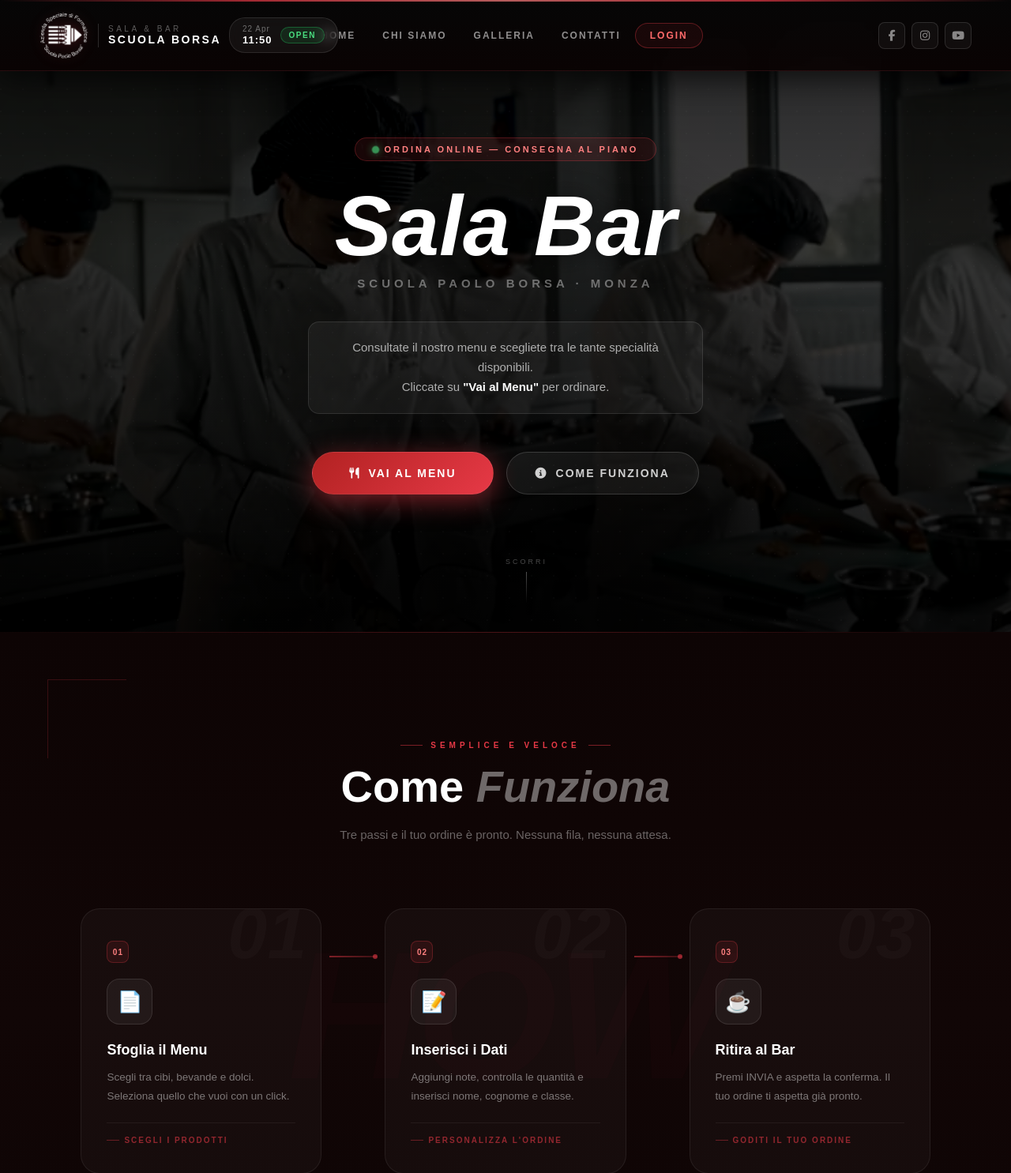
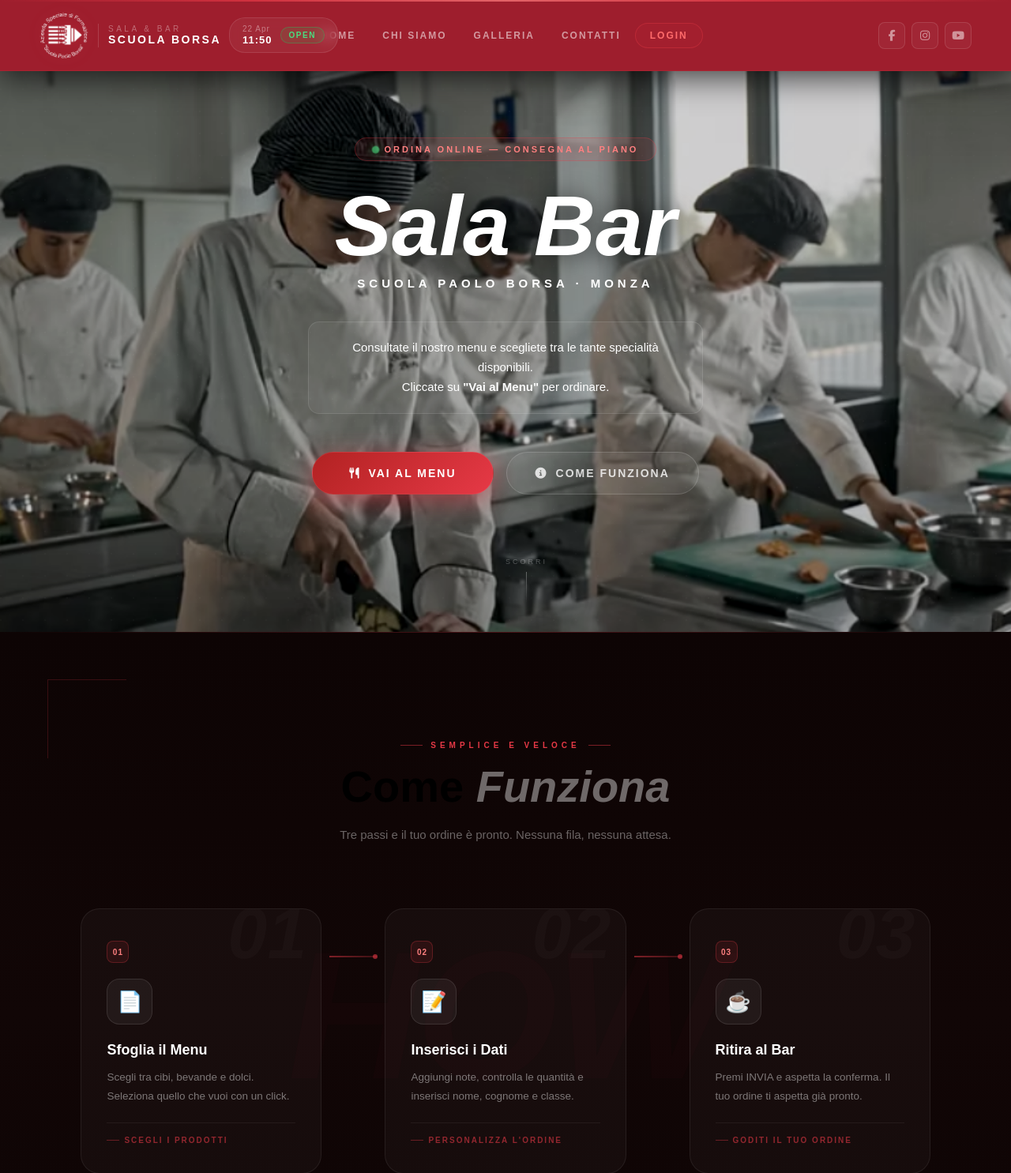
Before and after one commit to profnicotra/ordini-bar-scuola-borsa, a Flask app: page / in a window 1280 px wide. Shown: the top 1485 px of the page at 79% size. Run offline with Flask 3, Linux system fonts and the light colour scheme; data comes from the database, SQL or seed files in the repository.

Commit message:
modifica grafica index

```diff
--- a/ordiniBarScuolaBorsa/templates/index.html
+++ b/ordiniBarScuolaBorsa/templates/index.html
@@ -11,14 +11,14 @@ html { scroll-behavior: smooth; }
 
 :root {
   --red: #e63946;
-  --dark: #080404;
+  --dark: white;
   --font: 'Century Gothic', CenturyGothic, AppleGothic, sans-serif;
 }
 
-body { font-family: var(--font); background: var(--dark); color: white; overflow-x: hidden; }
+body { font-family: var(--font); background: var(--dark); color: black; overflow-x: hidden; }
 
 /* ── NAVBAR ── */
-.navbar { display:flex; align-items:center; justify-content:center; gap:50px; padding:0 50px; background:linear-gradient(180deg,rgba(6,6,6,0.98),rgba(10,3,3,0.95)); backdrop-filter:blur(24px); border-bottom:1px solid rgba(230,57,70,0.15); box-shadow:0 8px 40px rgba(0,0,0,0.7); position:fixed; width:100%; top:0; height:90px; z-index:100; transition:top 0.5s ease; }
+.navbar { display:flex; align-items:center; justify-content:center; gap:50px; padding:0 50px; background:#9E1E2D; backdrop-filter:blur(24px); border-bottom:1px solid rgba(230,57,70,0.15); box-shadow:0 8px 40px rgba(0,0,0,0.7); position:fixed; width:100%; top:0; height:90px; z-index:100; transition:top 0.5s ease; }
 .navbar.hidden { top:-100px; }
 .navbar::before { content:""; position:absolute; top:0; left:0; right:0; height:2px; background:linear-gradient(90deg,transparent,#e63946 25%,#ff8080 50%,#e63946 75%,transparent); opacity:0.7; }
 .logo-left { position:absolute; left:50px; display:flex; align-items:center; gap:12px; }
@@ -46,9 +46,8 @@ body { font-family: var(--font); background: var(--dark); color: white; overflow
 
 /* ── HERO ── */
 .hero { height:100vh; min-height:680px; position:relative; display:flex; align-items:center; justify-content:center; text-align:center; overflow:hidden; }
-.hero-bg { position:absolute; inset:0; background-size:cover; background-position:center top; filter:brightness(0.28) saturate(0.55) contrast(1.1); transform:scale(1.04); transition:transform 8s ease; }
+.hero-bg { position:absolute; inset:0; background-size:cover; background-position:center top; filter:brightness(0.8) saturate(0.55) contrast(1.1); transform:scale(1.04); transition:transform 8s ease; }
 .hero:hover .hero-bg { transform:scale(1.0); }
-.hero-overlay { position:absolute; inset:0; z-index:1; background:radial-gradient(ellipse at 50% 100%,rgba(0,0,0,0.9) 0%,transparent 60%), linear-gradient(180deg,rgba(0,0,0,0.45) 0%,transparent 40%,rgba(0,0,0,0.55) 100%); }
 .hero-texture { position:absolute; inset:0; z-index:2; pointer-events:none; background-image:radial-gradient(circle at 1px 1px,rgba(255,255,255,0.02) 1px,transparent 0); background-size:28px 28px; }
 .hero-content { position:relative; z-index:3; display:flex; flex-direction:column; align-items:center; padding:0 20px; animation:fadeUp 1s ease both; }
 @keyframes fadeUp { from{opacity:0;transform:translateY(24px)} to{opacity:1;transform:translateY(0)} }
@@ -56,9 +55,9 @@ body { font-family: var(--font); background: var(--dark); color: white; overflow
 .hero-badge .dot { width:7px; height:7px; background:#4ade80; border-radius:50%; box-shadow:0 0 8px rgba(74,222,128,0.9); animation:pulseDot 2s infinite; }
 @keyframes pulseDot { 0%,100%{opacity:1;transform:scale(1)} 50%{opacity:0.6;transform:scale(1.4)} }
 .hero h1 { font-family:var(--font); font-size:clamp(62px,10vw,108px); font-weight:800; font-style:italic; line-height:1; color:white; text-shadow:0 2px 30px rgba(0,0,0,0.6); margin-bottom:10px; animation:fadeUp 1s 0.35s ease both; opacity:0; }
-.hero-school { font-size:clamp(11px,1.4vw,15px); font-weight:600; letter-spacing:5px; text-transform:uppercase; color:rgba(255,255,255,0.38); margin-bottom:40px; animation:fadeUp 1s 0.5s ease both; opacity:0; }
+.hero-school { font-size:clamp(11px,1.4vw,15px); font-weight:600; letter-spacing:5px; text-transform:uppercase; color:white; margin-bottom:40px; animation:fadeUp 1s 0.5s ease both; opacity:0; }
 .hero-tagline { background:rgba(255,255,255,0.05); border:1px solid rgba(255,255,255,0.1); border-radius:14px; padding:20px 36px; margin-bottom:48px; max-width:500px; animation:fadeUp 1s 0.65s ease both; opacity:0; backdrop-filter:blur(8px); }
-.hero-tagline p { font-size:15px; color:rgba(255,255,255,0.65); line-height:1.65; font-weight:400; }
+.hero-tagline p { font-size:15px; color:white; line-height:1.65; font-weight:400; }
 .hero-tagline strong { color:white; font-weight:700; }
 .hero-cta { display:flex; gap:16px; flex-wrap:wrap; justify-content:center; animation:fadeUp 1s 0.8s ease both; opacity:0; }
 .btn-primary { display:inline-flex; align-items:center; gap:10px; padding:18px 46px; background:linear-gradient(135deg,#b22222,#e63946); color:white; font-weight:800; font-size:14px; letter-spacing:2px; text-transform:uppercase; border-radius:50px; text-decoration:none; transition:all 0.3s ease; box-shadow:0 8px 32px rgba(230,57,70,0.5); border:1px solid rgba(255,255,255,0.08); }
```
